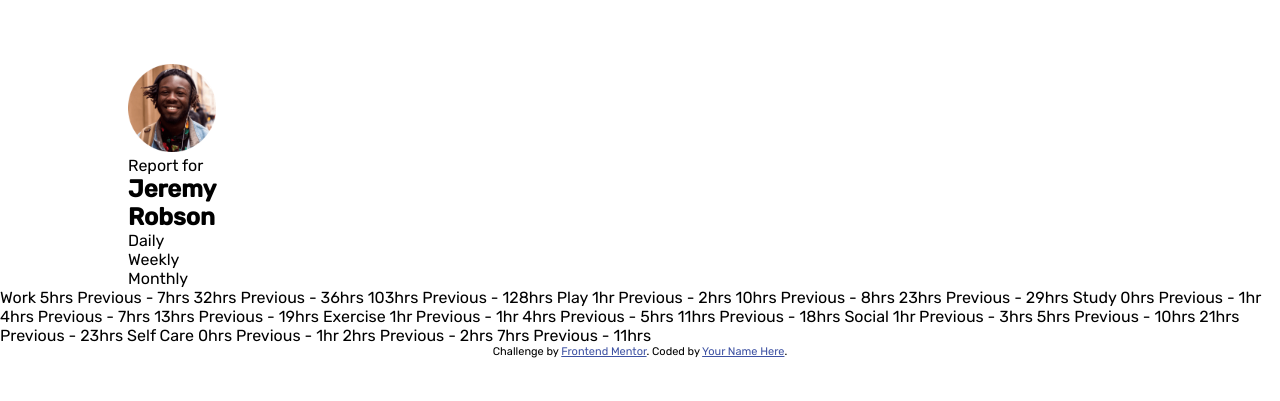
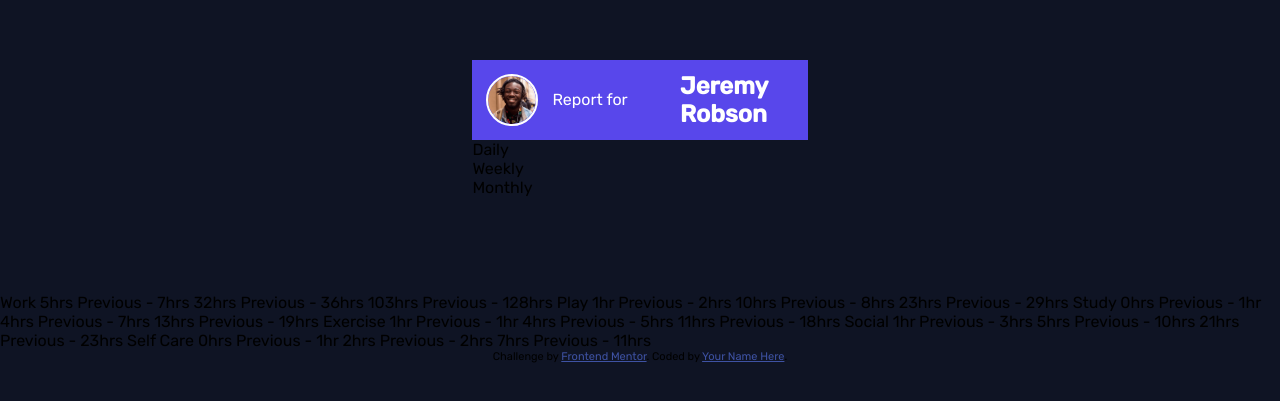
Before and after one commit to RokuFSD/time-tracking-dashboard, a plain HTML site: page index.html in a window 1280 px wide. Shown: the part 189-590 px from the top of the page. Drawn offline with Linux system fonts and the light colour scheme.

Commit message:
prettier

```diff
--- a/assets/sass/_global.scss
+++ b/assets/sass/_global.scss
@@ -1,5 +1,5 @@
 /*========================== GOOGLE FONTS =============================*/
-@import url('https://fonts.googleapis.com/css2?family=Rubik:wght@300;400;500&display=swap');
+@import url("https://fonts.googleapis.com/css2?family=Rubik:wght@300;400;500&display=swap");
 
 /*========================= VARIABLES ========================*/
 
@@ -12,11 +12,10 @@ $pr-light-red: hsl(348, 100%, 68%);
 $pr-lime-green: hsl(145, 58%, 55%);
 $pr-violet: hsl(264, 64%, 52%);
 $pr-soft-orange: hsl(43, 84%, 65%);
-$nt-very-dark-blue: hsl(226,43%,10%);
+$nt-very-dark-blue: hsl(226, 43%, 10%);
 $nt-dark-blue: hsl(235, 46%, 20%);
 $nt-desaturated-blue: hsl(235, 45%, 61%);
 $nt-pale-blue: hsl(236, 100%, 87%);
-
 
 /*======================== Font =======================*/
 
@@ -27,17 +26,16 @@ $font-small: 300;
 $font-regular: 400;
 $font-bold: 500;
 
-
 /*======================= BreakPoints ====================*/
 
-$breakpoints:(
-  'tablet': 50em,
-  'desktop': 70em
+$breakpoints: (
+  "tablet": 50em,
+  "desktop": 70em,
 );
 
 /*====================== Mixins =====================*/
 
-@mixin flex-container($direction, $main, $cross, $wrap){
+@mixin flex-container($direction, $main, $cross, $wrap) {
   display: flex;
   flex-direction: $direction;
   justify-content: $main;
@@ -45,9 +43,9 @@ $breakpoints:(
   flex-wrap: $wrap;
 }
 
-@mixin mq($breakpoint){
-  @if map-has-key($breakpoints, $breakpoint){
-    @media (min-width: map-get($breakpoints, $breakpoint)){
+@mixin mq($breakpoint) {
+  @if map-has-key($breakpoints, $breakpoint) {
+    @media (min-width: map-get($breakpoints, $breakpoint)) {
       @content;
     }
   } @else {
@@ -59,32 +57,58 @@ $breakpoints:(
 
 *,
 ::after,
-::before{
+::before {
   margin: 0;
   padding: 0;
   box-sizing: border-box;
 }
 
-img{
+img {
   max-width: 100%;
 }
 
-html{
+html {
   height: 100vh;
 }
 
-body{
+body {
   height: 100%;
   @include flex-container(column, center, center, nowrap);
-  font-family: 'Rubik', sans-serif;
+  font-family: "Rubik", sans-serif;
+  background: $nt-very-dark-blue;
 }
 
-li{
+li {
   list-style: none;
 
-  p{
+  p {
     cursor: pointer;
   }
 }
 
 /*====================== DASHBOARD ====================*/
+
+.dashboard {
+  &__main {
+    @include flex-container(column, center, space-between, wrap);
+
+    &-profile {
+      @include flex-container(row, flex-start, center, wrap);
+      background: $pr-blue;
+      color: $white;
+
+      img {
+        flex: 1;
+        max-width: 3em;
+        margin: 1rem;
+        border-radius: 50%;
+        outline: 2.5px solid $white;
+      }
+
+      p,
+      h2 {
+        flex: 2;
+      }
+    }
+  }
+}
--- a/assets/sass/_layout.scss
+++ b/assets/sass/_layout.scss
@@ -5,6 +5,6 @@
 
 .grid{
   display: grid;
-  grid-template-columns: repeat(12, 1fr);
+  grid-template-columns: 1fr;
   grid-gap: 1rem;
 }
--- a/index.html
+++ b/index.html
@@ -171,5 +171,6 @@
         >Frontend Mentor</a
       >. Coded by <a href="#">Your Name Here</a>.
     </div>
+    <script src="/assets/js/main.js"></script>
   </body>
 </html>
```
Also changed, not shown: assets/css/main.css, assets/js/main.js (added), 1 other file.
